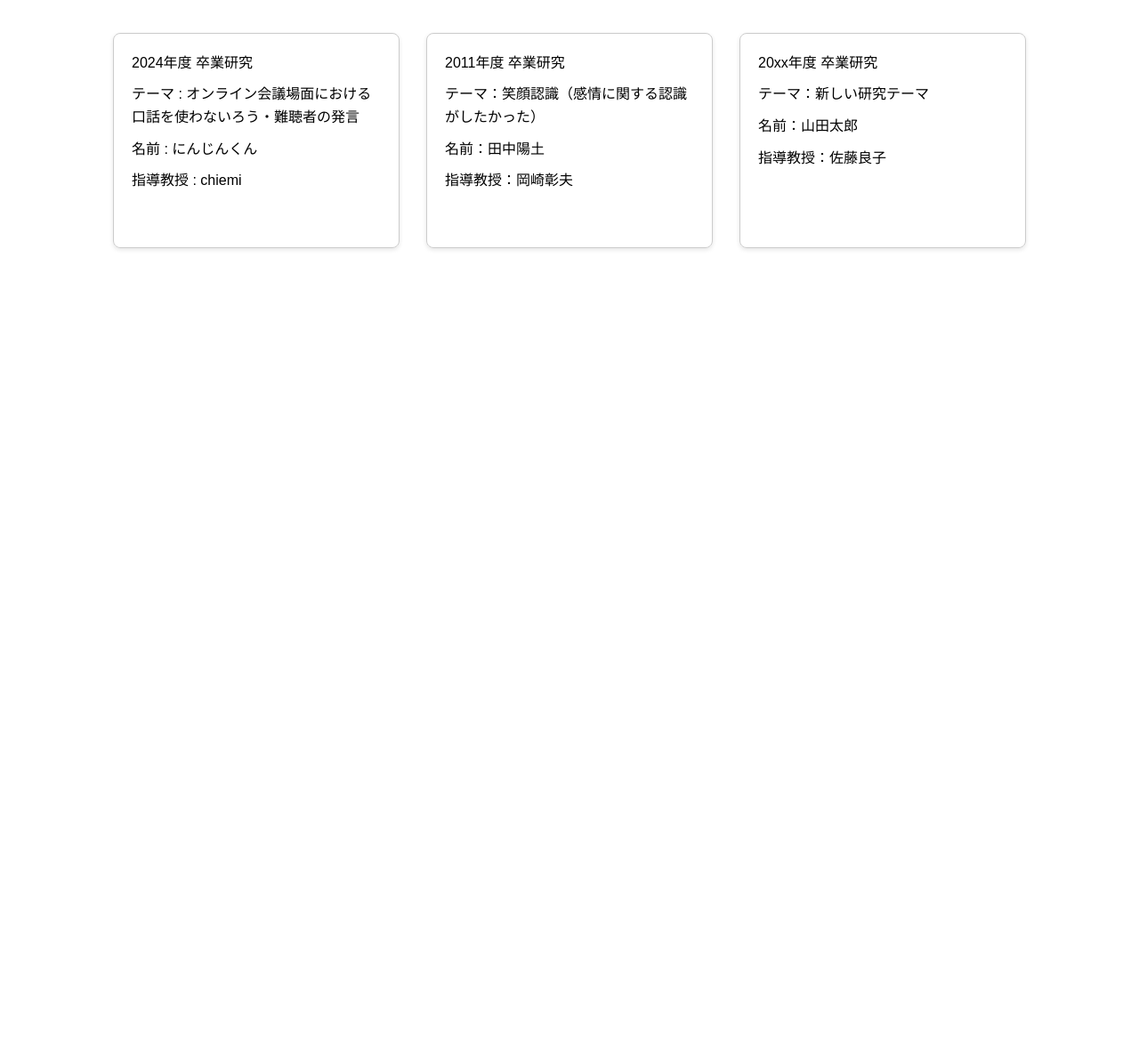
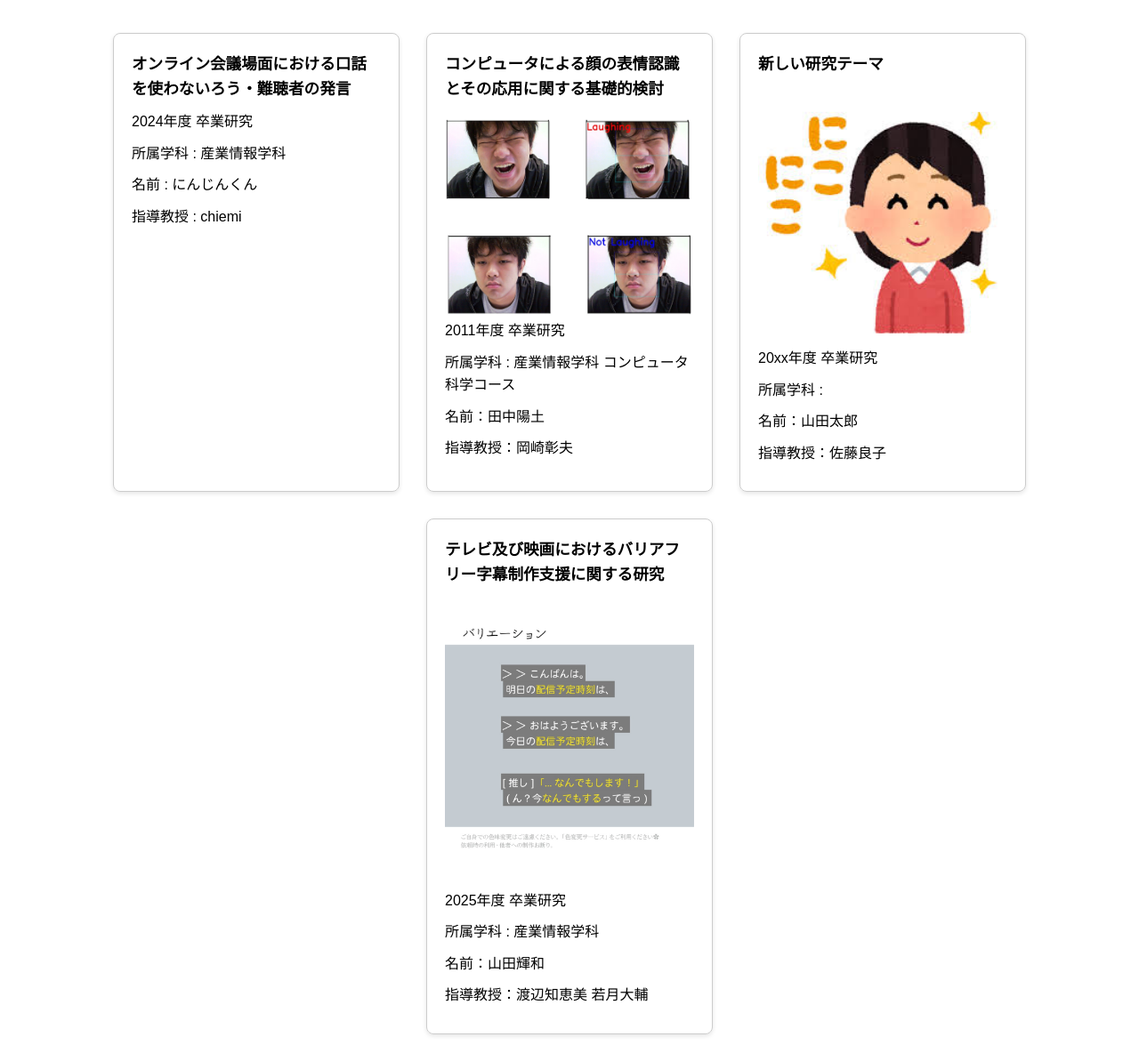
Before and after one commit to relax-with-youto/gidai_research_matching, a website: page public/index.html in a window 1280 px wide. Shown: the part 116-1300 px from the top of the page at 89% size. Before the commit the page ends 800 px from the top, so only its background shows below. Drawn offline with Linux system fonts and the light colour scheme.

Commit message:
所属コース・図・写真・レイアウトを変えて、テーマを目立つようにしました

```diff
--- a/index.js
+++ b/index.js
@@ -8,6 +8,7 @@ const PORT = process.env.PORT || 3000;
 // 'public' フォルダの中にある静的ファイル（HTML, CSS, JS）を配信する設定
 app.use(express.static(path.join(__dirname, 'public')));
 
+
 // サーバーを起動
 app.listen(PORT, () => {
     console.log(`サーバーがポート ${PORT} で起動しました。 http://localhost:${PORT}`);
--- a/public/index.html
+++ b/public/index.html
@@ -13,27 +13,41 @@
     <div class="card-container">
 
         <div class="card">
+            <p><span class="theme-text">オンライン会議場面における口話を使わないろう・難聴者の発言</span></p>
             <p>2024年度 卒業研究</p>
-            <p>テーマ : オンライン会議場面における口話を使わないろう・難聴者の発言</p>
+            <p>所属学科 : 産業情報学科</p>
             <p>名前 : にんじんくん</p>
             <p>指導教授 : chiemi</p>
         </div>
 
         <div class="card">
+            <p><span class="theme-text">コンピュータによる顔の表情認識とその応用に関する基礎的検討</span></p>
+            <img src="images/田中先生.jpg" alt="田中先生の写真" class="student-photo">
             <p>2011年度 卒業研究</p>
-            <p>テーマ：笑顔認識（感情に関する認識がしたかった）</p>
+            <p>所属学科 : 産業情報学科 コンピュータ科学コース</p>
             <p>名前：田中陽土</p>
             <p>指導教授：岡崎彰夫</p>
         </div>
 
         <div class="card">
+            <p><span class="theme-text">新しい研究テーマ</span></p>
+            <img src="images/山田さん.png" alt="山田さんの写真" class="student-photo">
             <p>20xx年度 卒業研究</p>
-            <p>テーマ：新しい研究テーマ</p>
+            <p>所属学科 : </p>
             <p>名前：山田太郎</p>
             <p>指導教授：佐藤良子</p>
         </div>
 
-    </div>
+        <div class="card">
+            <p><span class="theme-text">テレビ及び映画におけるバリアフリー字幕制作⽀援に関する研究</span></p>
+            <img src="images/山田輝和.png" alt="山田輝和の写真" class="student-photo">
+            <p>2025年度 卒業研究</p>
+            <p>所属学科 : 産業情報学科</p>
+            <p>名前：山田輝和</p>
+            <p>指導教授：渡辺知恵美 若月大輔</p>
+        </div>
+
+
 
 </body>
 </html>
--- a/public/style.css
+++ b/public/style.css
@@ -18,7 +18,7 @@ body {
             flex-wrap: wrap; /* 画面幅に応じてカードを折り返す */
             justify-content: center; /* カードを中央に寄せる */
             gap: 30px; /* カード間の隙間 */
-            max-width: 1200px; /* コンテナの最大幅 */
+            max-width: 1500px; /* コンテナの最大幅 */
         }
 
         /* 個別のカードのスタイル */
@@ -36,3 +36,17 @@ body {
             margin: 0 0 10px 0; /* テキスト行間の余白 */
             line-height: 1.6; /* 行の高さ */
         }
+
+        /* 生徒写真のスタイル */
+        .student-photo {
+            width: 100%; /* カード幅に合わせる */
+            height: auto; /* アスペクト比を保持 */
+            margin-top: 10px; /* 上のテキストとの余白 */
+            border-radius: 4px; /* 少し角を丸く */
+            object-fit: cover; /* はみ出さずに収める */
+        }
+
+.theme-text {
+    font-size: 1.1em;
+    font-weight: bold;
+}
```
Also changed, not shown: public/images/山田さん.png (added), public/images/山田輝和.png (added), public/images/田中先生.jpg (added).
